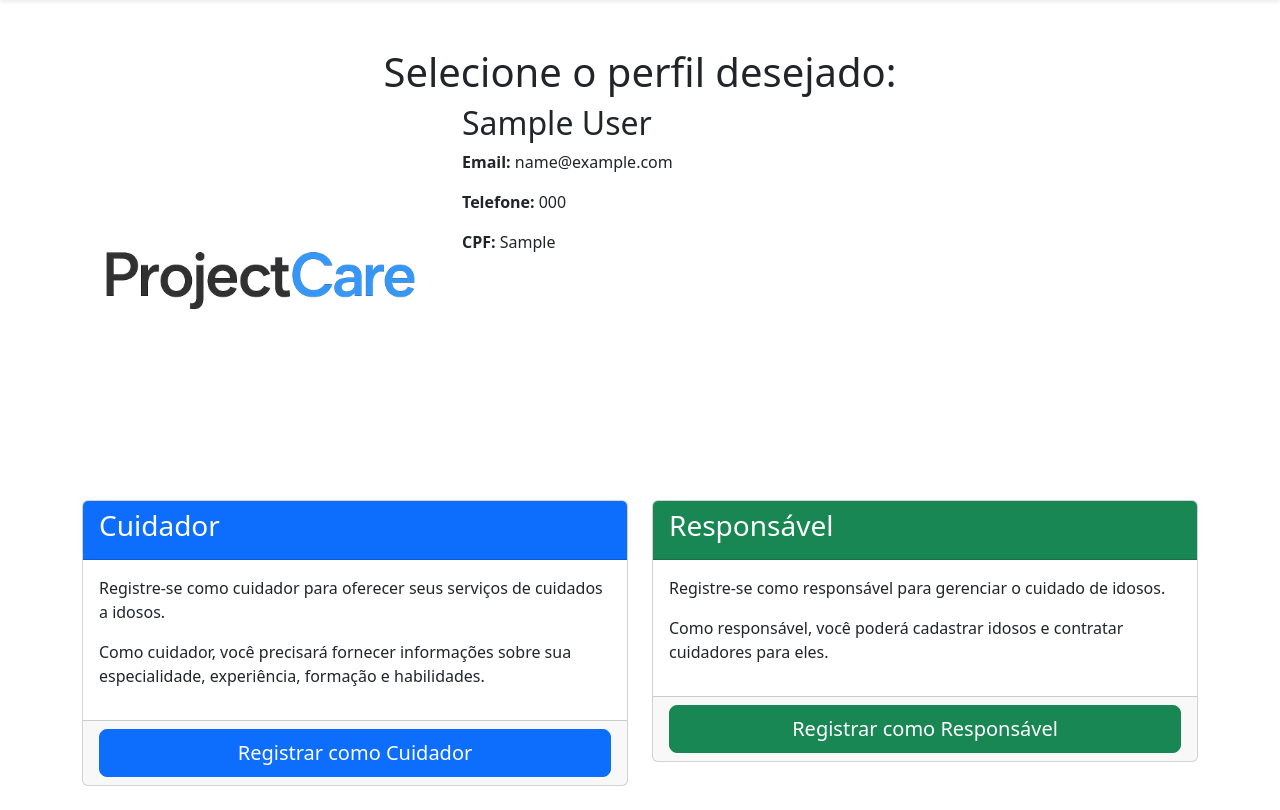
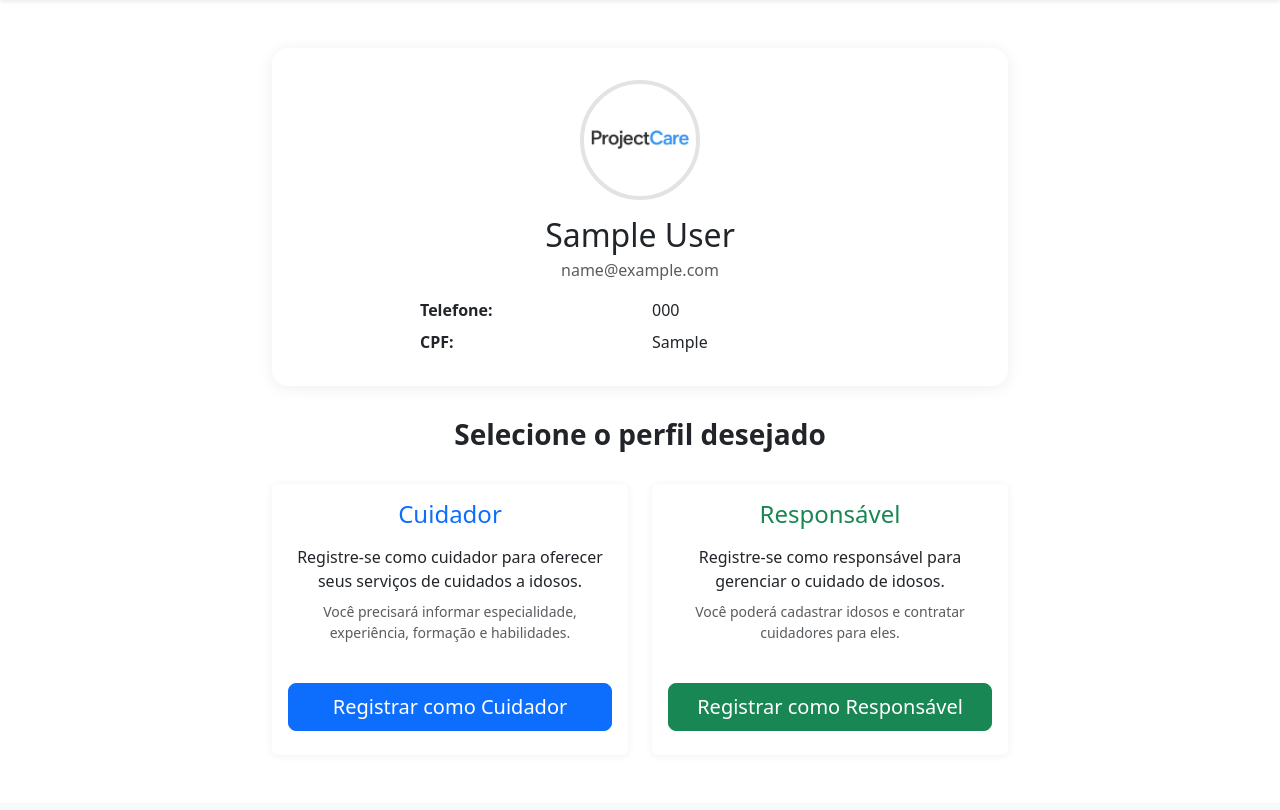
Before and after one commit to felipefx1510/ProjectCare, a Flask app: template app/templates/profile/select.html in a window 1280 px wide. Shown: the part 56-866 px from the top of the page. After the commit the page ends 787 px from the top, so only its background shows below. Run offline with Flask 3, Linux system fonts and the light colour scheme; the template is opened without the code that fills it: values that come from a table or form of the project are taken from there, others are empty; tables that the repository leaves empty hold one stand-in row (values such as "Sample post").

Commit message:
feat: aprimora a seleção de perfil com redirecionamento e exibição de informações do usuário

```diff
--- a/app/templates/profile/select.html
+++ b/app/templates/profile/select.html
@@ -1,56 +1,90 @@
 <!DOCTYPE html>
-<html lang="en">
+<html lang="pt-BR">
 <head>
     <meta charset="UTF-8">
     <meta name="viewport" content="width=device-width, initial-scale=1.0">
     <title>Selecione seu Perfil - ProjectCare</title>
     <link href="https://cdn.jsdelivr.net/npm/bootstrap@5.3.0-alpha1/dist/css/bootstrap.min.css" rel="stylesheet">
+    <style>
+        .profile-card {
+            background: #fff;
+            border-radius: 16px;
+            box-shadow: 0 2px 16px rgba(0,0,0,0.07);
+            padding: 2rem 2rem 1.5rem 2rem;
+            margin-bottom: 2rem;
+        }
+        .profile-img {
+            width: 120px;
+            height: 120px;
+            object-fit: cover;
+            border-radius: 50%;
+            border: 4px solid #e3e3e3;
+            margin-bottom: 1rem;
+        }
+        .select-title {
+            font-weight: 700;
+            margin-bottom: 2rem;
+        }
+        .card-option {
+            border-radius: 12px;
+            box-shadow: 0 1px 8px rgba(0,0,0,0.06);
+            transition: transform 0.15s;
+        }
+        .card-option:hover {
+            transform: translateY(-4px) scale(1.02);
+        }
+        @media (max-width: 767px) {
+            .profile-card {
+                padding: 1rem;
+            }
+        }
+    </style>
 </head>
 <body>
     {% include 'fragments/navbar.html' %}
     {% include 'fragments/flash.html' %}
 
-    <div class="container mt-5">
-        <h1 class="text-center">Selecione o perfil desejado:</h1>
-        <div class="row mb-4">
-            <div class="col-md-4">
-                <img src="{{ url_for('static', filename='images/projectcare.png') }}" alt="Foto de Perfil" class="img-fluid rounded-circle mb-3">
+    <div class="container py-5">
+        <div class="row justify-content-center">
+            <div class="col-lg-8">
+                <div class="profile-card text-center">
+                    <img src="{{ url_for('static', filename='images/projectcare.png') }}" alt="Foto de Perfil" class="profile-img">
+                    <h2 class="mb-1">{{ user.name }}</h2>
+                    <div class="text-muted mb-3">{{ user.email }}</div>
+                    <div class="row justify-content-center mb-2">
+                        <div class="col-6 col-md-4 text-start"><strong>Telefone:</strong></div>
+                        <div class="col-6 col-md-4 text-start">{{ user.phone }}</div>
                     </div>
-            <div class="col-md-8">
-                <h2>{{ user.name }}</h2>
-                <p><strong>Email:</strong> {{ user.email }}</p>
-                <p><strong>Telefone:</strong> {{ user.phone }}</p>
-                <p><strong>CPF:</strong> {{ user.cpf }}</p>
+                    <div class="row justify-content-center mb-2">
+                        <div class="col-6 col-md-4 text-start"><strong>CPF:</strong></div>
+                        <div class="col-6 col-md-4 text-start">{{ user.cpf }}</div>
                     </div>
                 </div>
-
-        <div class="row">
+                <h3 class="text-center select-title">Selecione o perfil desejado</h3>
+                <div class="row g-4">
                     <div class="col-md-6">
-                <div class="card mb-4">
-                    <div class="card-header bg-primary text-white">
-                        <h3 class="card-title">Cuidador</h3>
+                        <div class="card card-option h-100 border-0">
+                            <div class="card-body text-center">
+                                <h4 class="card-title text-primary mb-3">Cuidador</h4>
+                                <p class="mb-2">Registre-se como cuidador para oferecer seus serviços de cuidados a idosos.</p>
+                                <p class="small text-muted">Você precisará informar especialidade, experiência, formação e habilidades.</p>
                             </div>
-                    <div class="card-body">
-                        <p>Registre-se como cuidador para oferecer seus serviços de cuidados a idosos.</p>
-                        <p>Como cuidador, você precisará fornecer informações sobre sua especialidade, experiência, formação e habilidades.</p>
-                    </div>
-                    <div class="card-footer">
+                            <div class="card-footer bg-transparent border-0 pb-4">
                                 <a href="{{ url_for('register.register_caregiver') }}" class="btn btn-primary btn-lg w-100">Registrar como Cuidador</a>
                             </div>
                         </div>
                     </div>
-
                     <div class="col-md-6">
-                <div class="card mb-4">
-                    <div class="card-header bg-success text-white">
-                        <h3 class="card-title">Responsável</h3>
+                        <div class="card card-option h-100 border-0">
+                            <div class="card-body text-center">
+                                <h4 class="card-title text-success mb-3">Responsável</h4>
+                                <p class="mb-2">Registre-se como responsável para gerenciar o cuidado de idosos.</p>
+                                <p class="small text-muted">Você poderá cadastrar idosos e contratar cuidadores para eles.</p>
                             </div>
-                    <div class="card-body">
-                        <p>Registre-se como responsável para gerenciar o cuidado de idosos.</p>
-                        <p>Como responsável, você poderá cadastrar idosos e contratar cuidadores para eles.</p>
+                            <div class="card-footer bg-transparent border-0 pb-4">
+                                <a href="{{ url_for('register.register_responsible') }}" class="btn btn-success btn-lg w-100">Registrar como Responsável</a>
                             </div>
-                    <div class="card-footer">
-                        <a href="{{ url_for('register.register_responsible') }}" class="btn btn-success btn-lg w-100">Registrar como Responsável</a>
+                        </div>
                     </div>
                 </div>
             </div>
```
Also changed, not shown: app/routes/register.py (+8 -1 lines). Lines whose indentation alone changed are shown as unchanged.
